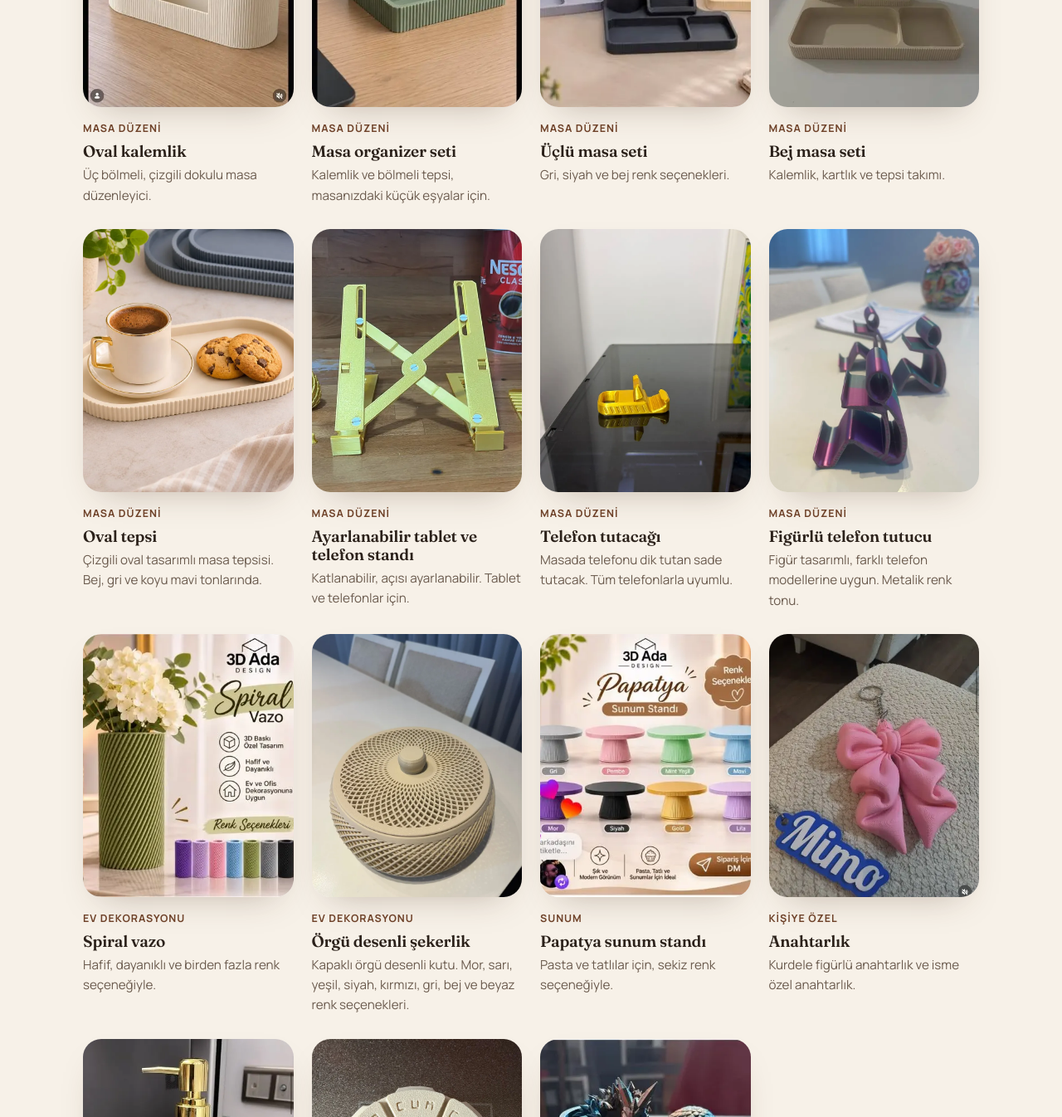
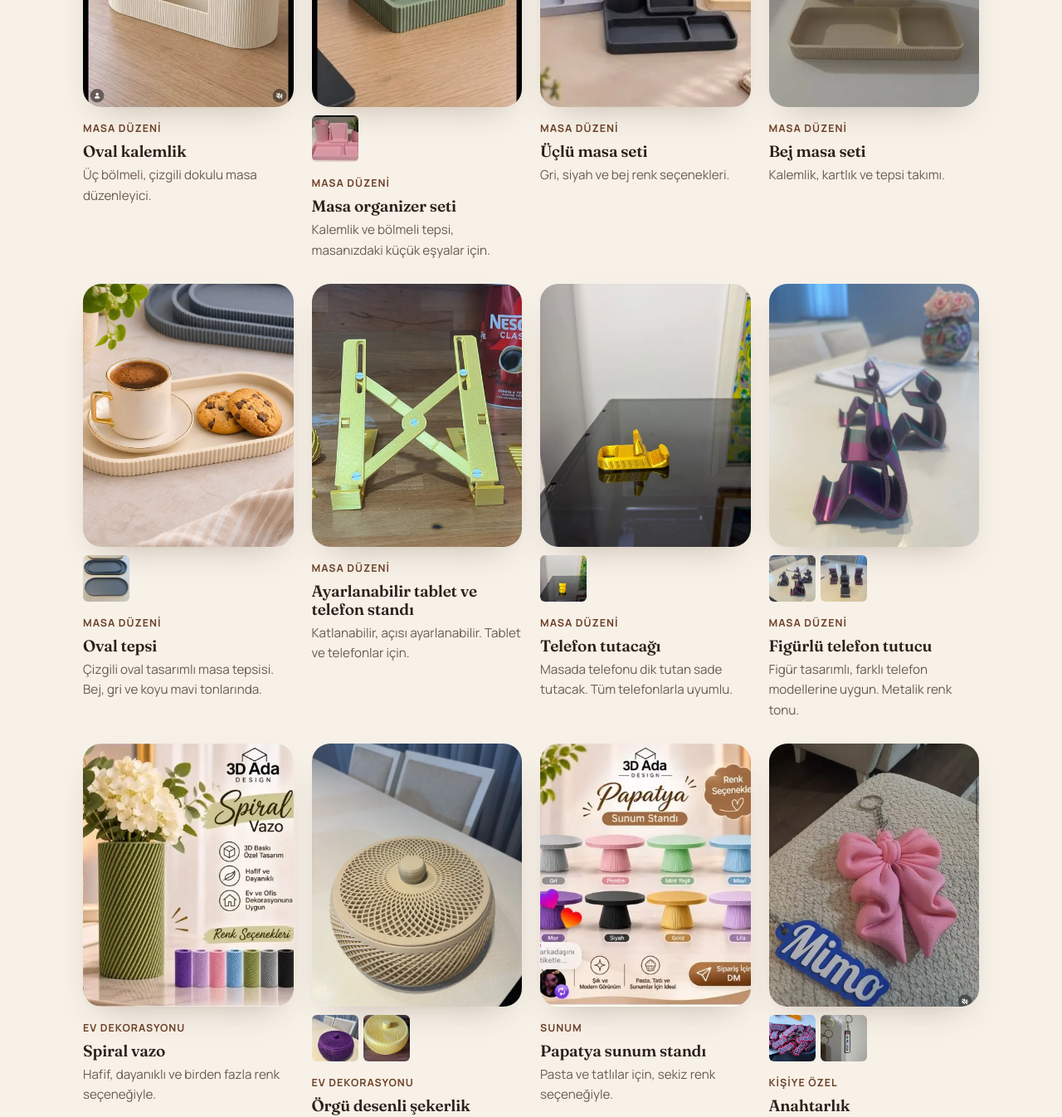
Before and after one commit to mekavedat/3dadadesign-site, a plain HTML site: page index.html in a window 1280 px wide. Shown: the part 1200-2546 px from the top of the page at 83% size. Drawn offline with Linux system fonts and the light colour scheme.

Commit message:
Add thumbnail galleries to product cards
Claude-Session: https://claude.ai/code/session_01GqJUoH5WC15cRGxVcSmm

```diff
--- a/index.html
+++ b/index.html
@@ -93,6 +93,7 @@
         </article>
         <article class="item">
           <div class="frame"><img src="img/masa-organizer-yesil.webp" alt="Yeşil çizgili masa organizer seti" width="471" height="590" loading="lazy"></div>
+          <div class="thumbs"><img src="img/masa-organizer-pembe.jpg" alt="Pembe renkli masa organizer seti" width="750" height="1000" loading="lazy"></div>
           <p class="tag">Masa düzeni</p>
           <h3>Masa organizer seti</h3>
           <p class="desc">Kalemlik ve bölmeli tepsi, masanızdaki küçük eşyalar için.</p>
@@ -112,6 +113,7 @@
 
         <article class="item">
           <div class="frame"><img src="img/oval-tepsi.webp" alt="Bej renkli oval çizgili tepsi, üzerinde fincan ve kurabiye" width="1000" height="1000" loading="lazy"></div>
+          <div class="thumbs"><img src="img/oval-tepsi-2.jpg" alt="Oval tepsilerin üst üste dizilmiş hali" width="750" height="1000" loading="lazy"></div>
           <p class="tag">Masa düzeni</p>
           <h3>Oval tepsi</h3>
           <p class="desc">Çizgili oval tasarımlı masa tepsisi. Bej, gri ve koyu mavi tonlarında.</p>
@@ -124,12 +126,14 @@
         </article>
         <article class="item">
           <div class="frame"><img src="img/telefon-tutacagi-sari.webp" alt="Sarı telefon tutacağı, masada" width="750" height="1000" loading="lazy"></div>
+          <div class="thumbs"><img src="img/telefon-tutacagi-sari-2.jpg" alt="Sarı telefon tutacağı, yan görünüm" width="750" height="1000" loading="lazy"></div>
           <p class="tag">Masa düzeni</p>
           <h3>Telefon tutacağı</h3>
           <p class="desc">Masada telefonu dik tutan sade tutacak. Tüm telefonlarla uyumlu.</p>
         </article>
         <article class="item">
           <div class="frame"><img src="img/telefon-tutucu-figurlu.webp" alt="Metalik mor-yeşil figürlü telefon tutucu" width="750" height="1000" loading="lazy"></div>
+          <div class="thumbs"><img src="img/telefon-tutucu-figurlu-2.jpg" alt="Figürlü telefon tutucuların yakın görünümü" width="750" height="1000" loading="lazy"><img src="img/telefon-tutucu-figurlu-3.jpg" alt="Figürlü telefon tutucular, yan görünüm" width="750" height="1000" loading="lazy"></div>
           <p class="tag">Masa düzeni</p>
           <h3>Figürlü telefon tutucu</h3>
           <p class="desc">Figür tasarımlı, farklı telefon modellerine uygun. Metalik renk tonu.</p>
@@ -143,6 +147,7 @@
 
         <article class="item">
           <div class="frame"><img src="img/sekerlik-orgu-bej.webp" alt="Bej renkli örgü desenli kapaklı şekerlik kutusu" width="750" height="1000" loading="lazy"></div>
+          <div class="thumbs"><img src="img/sekerlik-orgu-mor.jpg" alt="Mor örgü desenli kapaklı kutu" width="750" height="1000" loading="lazy"><img src="img/sekerlik-orgu-sari.jpg" alt="Sarı örgü desenli kapaklı kutu" width="750" height="1000" loading="lazy"></div>
           <p class="tag">Ev dekorasyonu</p>
           <h3>Örgü desenli şekerlik</h3>
           <p class="desc">Kapaklı örgü desenli kutu. Mor, sarı, yeşil, siyah, kırmızı, gri, bej ve beyaz renk seçenekleri.</p>
@@ -156,6 +161,7 @@
 
         <article class="item" id="kisiye-ozel">
           <div class="frame"><img src="img/anahtarlik-fiyonk-mimo.webp" alt="Pembe fiyonk anahtarlık ve isme özel mavi anahtarlık" width="471" height="625" loading="lazy"></div>
+          <div class="thumbs"><img src="img/isme-ozel-anahtarlik.jpg" alt="İsme özel 3D baskı anahtarlıklar" width="750" height="1000" loading="lazy"><img src="img/plaka-anahtarlik.jpg" alt="Plaka şeklinde anahtarlık" width="750" height="1000" loading="lazy"></div>
           <p class="tag">Kişiye özel</p>
           <h3>Anahtarlık</h3>
           <p class="desc">Kurdele figürlü anahtarlık ve isme özel anahtarlık.</p>
@@ -176,6 +182,7 @@
         </article>
         <article class="item" id="oyuncak">
           <div class="frame"><img src="img/ejderha-yumurtasi.webp" alt="Hareketli ejderha figürlü pullu yumurta" width="471" height="495" loading="lazy"></div>
+          <div class="thumbs"><img src="img/ejderha-yumurtasi-mavi.jpg" alt="Mavi ejderha yumurtası ve kase" width="750" height="1000" loading="lazy"><img src="img/ejderha-yumurtasi-pembe.jpg" alt="Pembe ejderha yumurtası" width="750" height="1000" loading="lazy"></div>
           <p class="tag">Oyuncak &amp; hobi</p>
           <h3>Hareketli ejderha yumurtası</h3>
           <p class="desc">Açılan kabuğunun içinden çıkan hareketli ejderha.</p>
```
